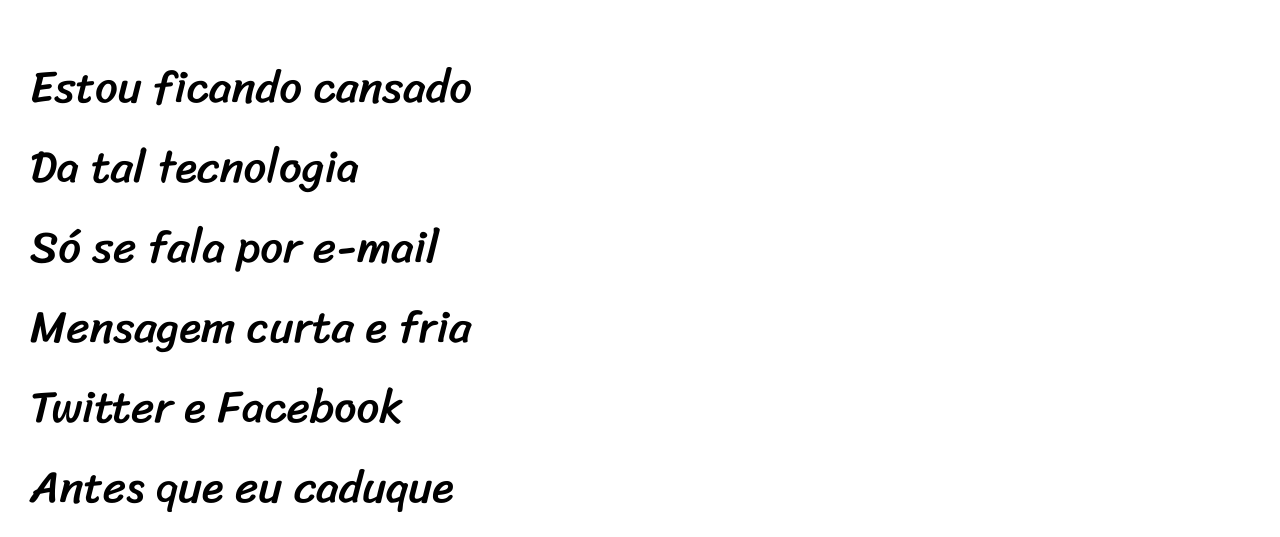
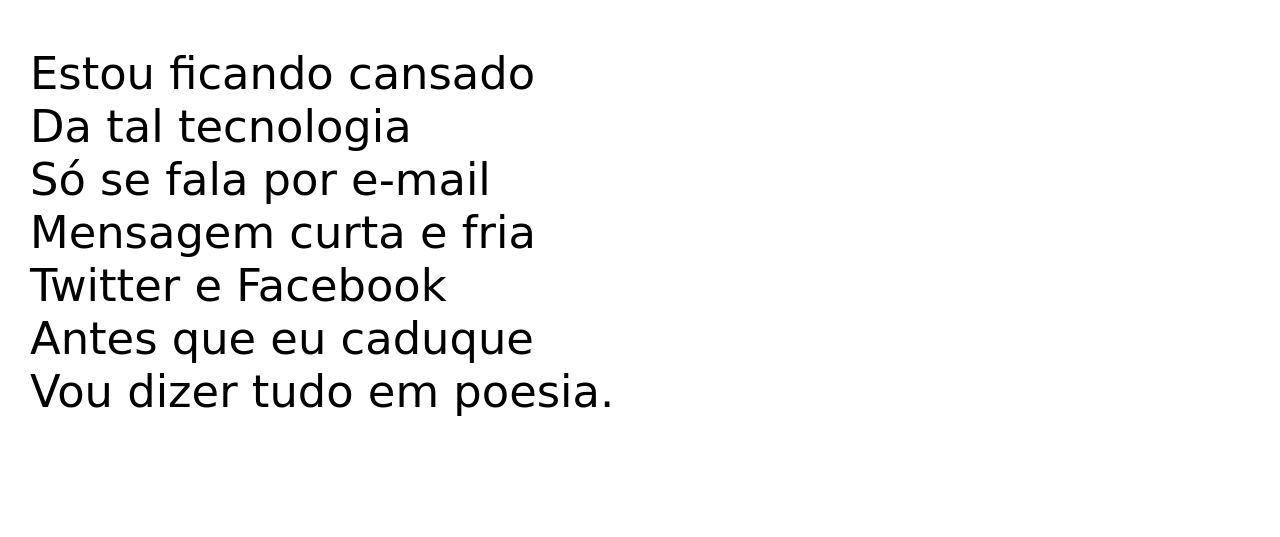
Before and after one commit to yasmimdealbuquerque/projeto-cordel, a plain HTML site: page index.html in a window 1280 px wide. Shown: the part 263-800 px from the top of the page. Drawn offline with Linux system fonts and the light colour scheme.

Commit message:
Update style.css

```diff
--- a/estilo/style.css
+++ b/estilo/style.css
@@ -2,7 +2,7 @@
 
 @import url('https://fonts.googleapis.com/css2?family=Passion+One:wght@400;700;900&display=swap');
 
-@import url('https://fonts.googleapis.com/css2?family=Passion+One:wght@400;700;900&family=Sriracha&display=swap');
+
 :root{
     --fonte1: Verdana, Geneva, Tahoma, sans-serif;
     --fonte2: "Passion One", sans-serif;
```
